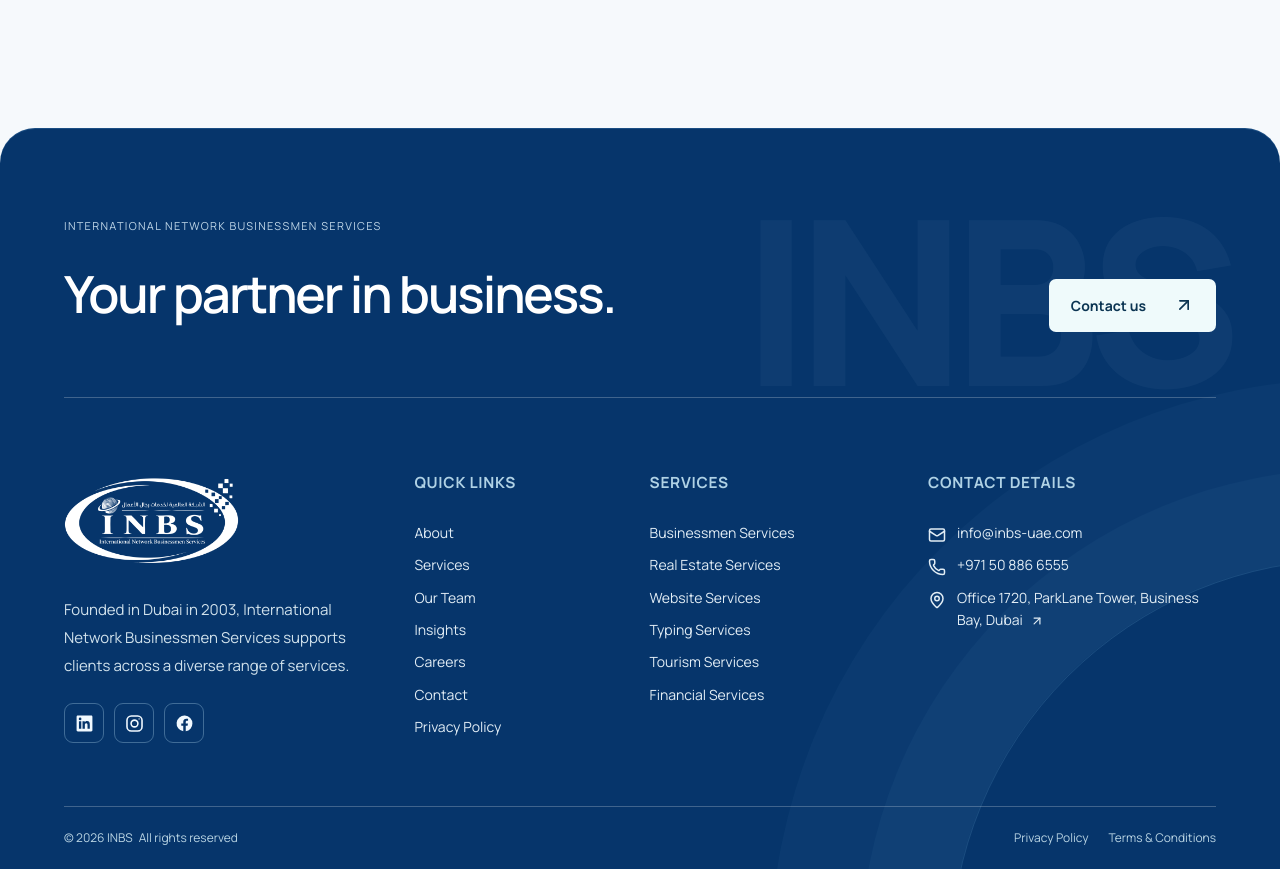
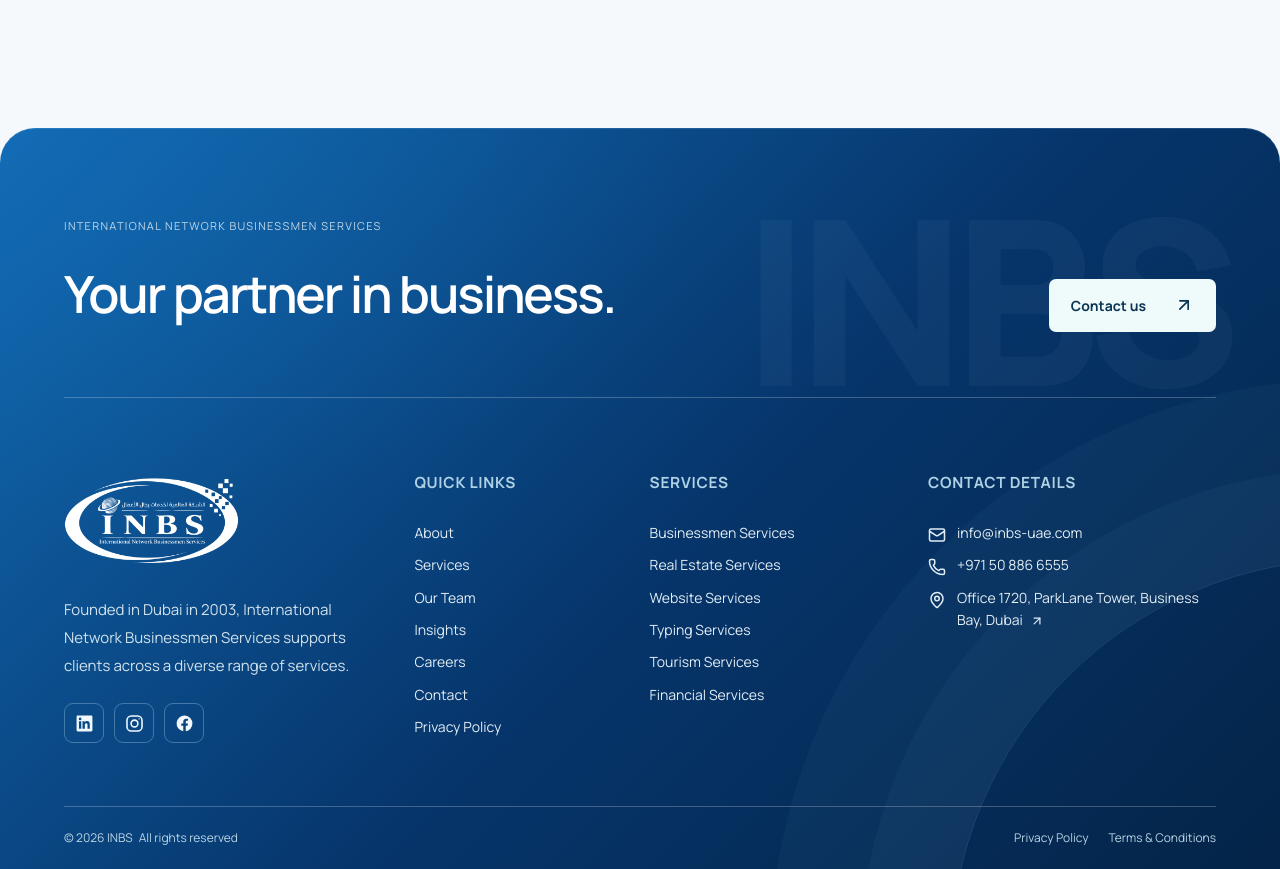
Before and after one commit to Bashar-alJabi/inbs-website, a Next.js app: page /en in a window 1280 px wide. Shown: the part 4587-5456 px from the top of the page. Built offline with nearby package versions, Linux system fonts and the light colour scheme; no server answers.

Commit message:
style(home): retain footer depth using shared brand blues

```diff
--- a/src/styles/site-layout.css
+++ b/src/styles/site-layout.css
@@ -169,5 +169,4 @@
 .inbs-contact-button:hover{background:var(--brand-deep);transform:translateY(-2px)}
 .inbs-hero-service-strip a{transition:color .25s,background .25s,transform .25s,border-color .25s}
 .inbs-hero-service-strip a:hover,.inbs-hero-service-strip a:focus-visible{color:#fff;background:var(--brand-blue);transform:translateY(-3px);border-color:var(--brand-light)}
-.inbs-footer{position:relative;z-index:2;background:var(--brand-deep)}
-.inbs-footer{margin-top:0}
+.inbs-footer{position:relative;z-index:2;background:radial-gradient(ellipse 75% 75% at 5% 5%,#126cb555 0%,transparent 65%),linear-gradient(135deg,var(--brand-blue) 0%,var(--brand-deep) 54%,#042448 100%)}
```
